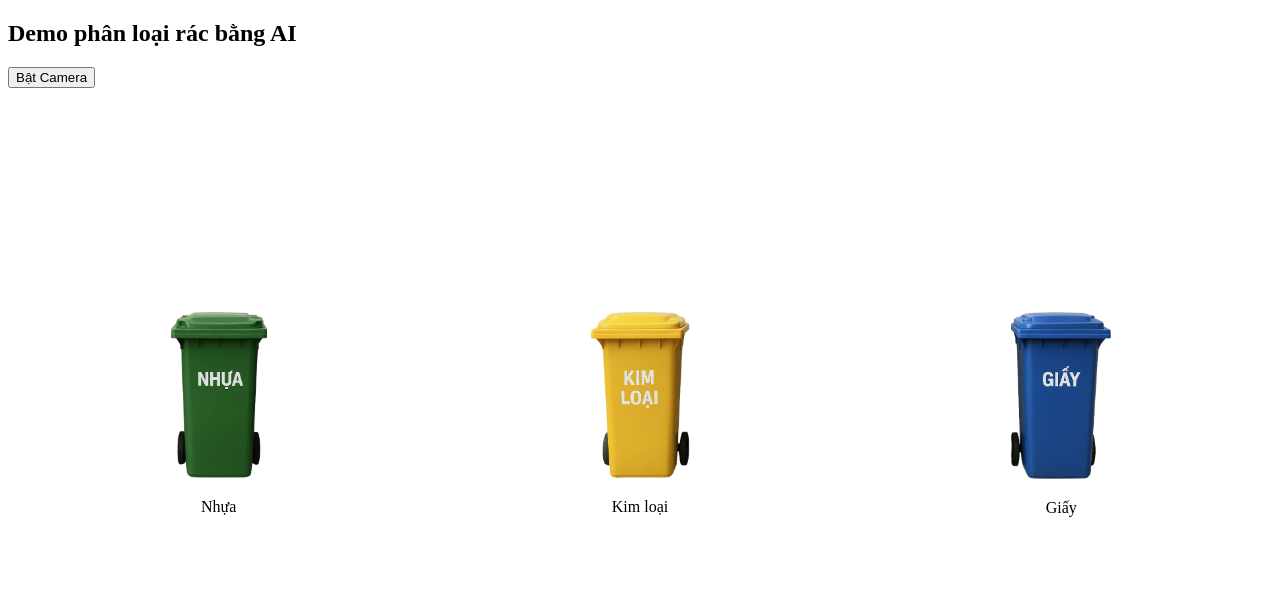
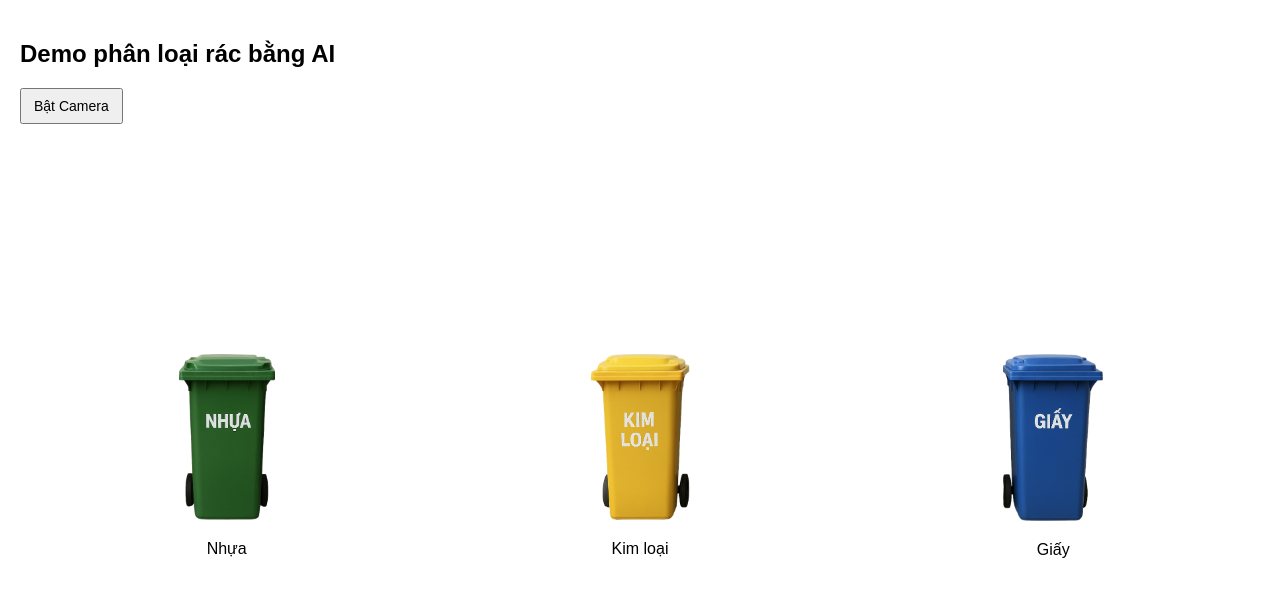
Before and after one commit to khktch/phan-loai-rac, a plain HTML site: page index.html in a window 1280 px wide. Drawn offline with Linux system fonts and the light colour scheme.

Commit message:
Update index.html

```diff
--- a/index.html
+++ b/index.html
@@ -1,32 +1,49 @@
 <!DOCTYPE html>
 <html lang="vi">
 <head>
-  <meta charset="UTF-8">
-  <title>Phân loại rác thông minh</title>
-  <link rel="icon" href="data:,">
+  <meta charset="UTF-8" />
+  <meta name="viewport" content="width=device-width, initial-scale=1.0"/>
+  <title>Phân loại rác bằng AI</title>
+
+  <!-- TensorFlow & Teachable Machine -->
   <script src="https://cdn.jsdelivr.net/npm/@tensorflow/tfjs@3.9.0"></script>
   <script src="https://cdn.jsdelivr.net/npm/@teachablemachine/image@0.8/dist/teachablemachine-image.min.js"></script>
+
   <style>
+    body { font-family: Arial, sans-serif; padding: 12px; }
     .bins { display: flex; justify-content: space-around; margin-top: 20px; }
     .bin { width: 150px; text-align: center; }
-    .bin img { width: 100px; transition: 0.5s; }
-    .open { transform: rotateX(60deg); } /* hiệu ứng mở nắp */
+    .bin img { width: 100px; transform-origin: 50% 0%; transition: transform 0.15s linear; }
+
+    /* animation rung */
+    @keyframes trashShake {
+      0%   { transform: rotate(-6deg); }
+      25%  { transform: rotate(6deg); }
+      50%  { transform: rotate(-4deg); }
+      75%  { transform: rotate(4deg); }
+      100% { transform: rotate(-6deg); }
+    }
+    .open { animation: trashShake 0.22s linear infinite; }
+
+    #webcam-container { width: 200px; height: 200px; margin: 10px 0; }
+    #label-container div { margin: 4px 0; font-weight: bold; }
+    button { padding: 8px 12px; font-size: 14px; }
   </style>
 </head>
 <body>
   <h2>Demo phân loại rác bằng AI</h2>
-  <button onclick="init()">Bật Camera</button>
-  <div id="webcam-container"><video id="webcam" autoplay playsinline width="200" height="200"></video></div>
+  <button id="startBtn">Bật Camera</button>
+  <div id="status" style="margin-top:8px;color:#333;"></div>
+
+  <div id="webcam-container"></div>
+  <div id="label-container"></div>
 
   <div class="bins">
-    <div class="bin"><img id="plasticBin" src="plastic.png"><p>Nhựa</p></div>
-    <div class="bin"><img id="metalBin" src="metal.png"><p>Kim loại</p></div>
-    <div class="bin"><img id="paperBin" src="paper.png"><p>Giấy</p></div>
+    <div class="bin"><img id="plasticBin" src="plastic.png" alt="Nhựa"><p>Nhựa</p></div>
+    <div class="bin"><img id="metalBin" src="metal.png" alt="Kim loại"><p>Kim loại</p></div>
+    <div class="bin"><img id="paperBin" src="paper.png" alt="Giấy"><p>Giấy</p></div>
   </div>
 
-  <div id="label-container"></div>
-
-  <!-- Gọi đến file script riêng -->
   <script src="script.js"></script>
 </body>
 </html>
```
